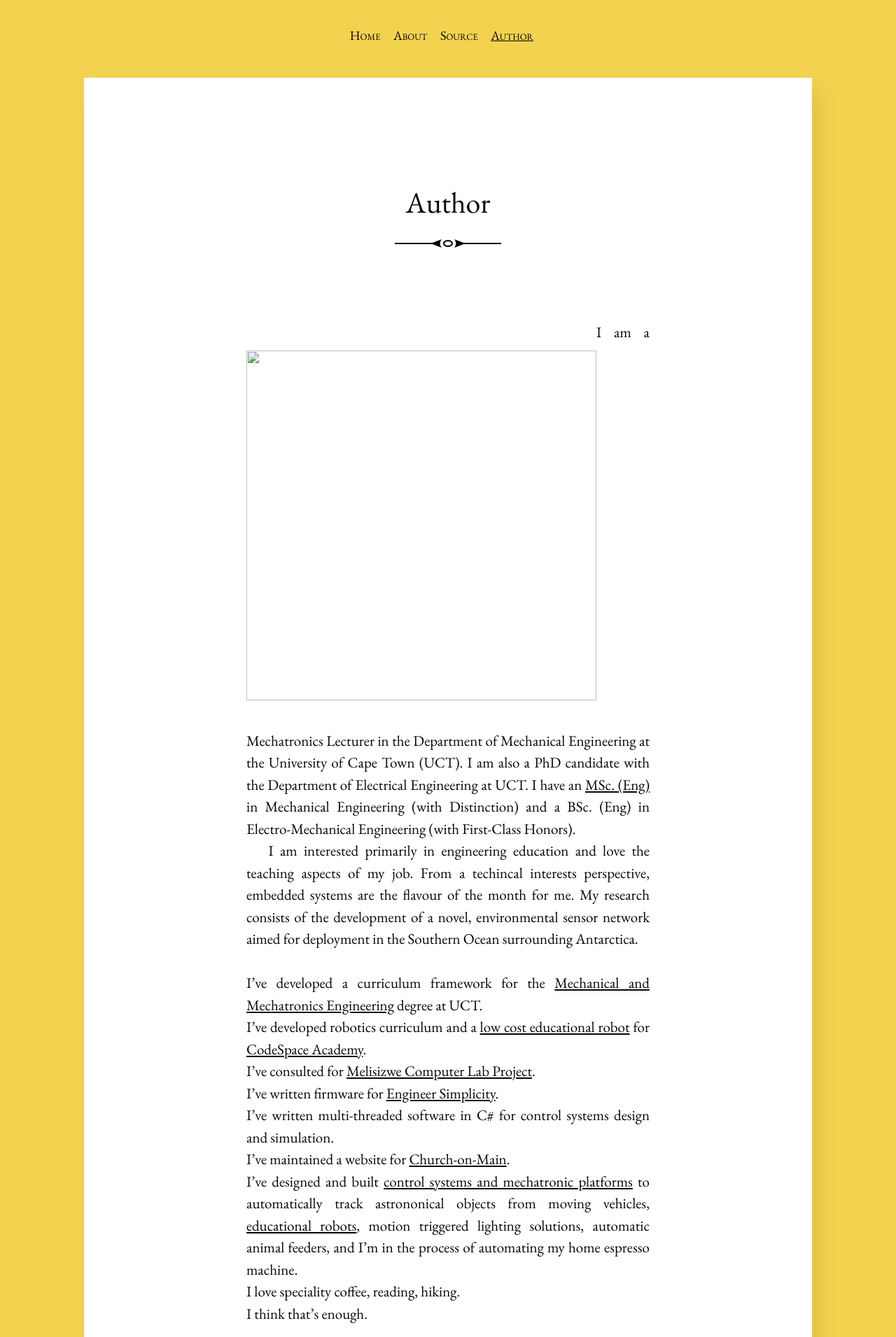
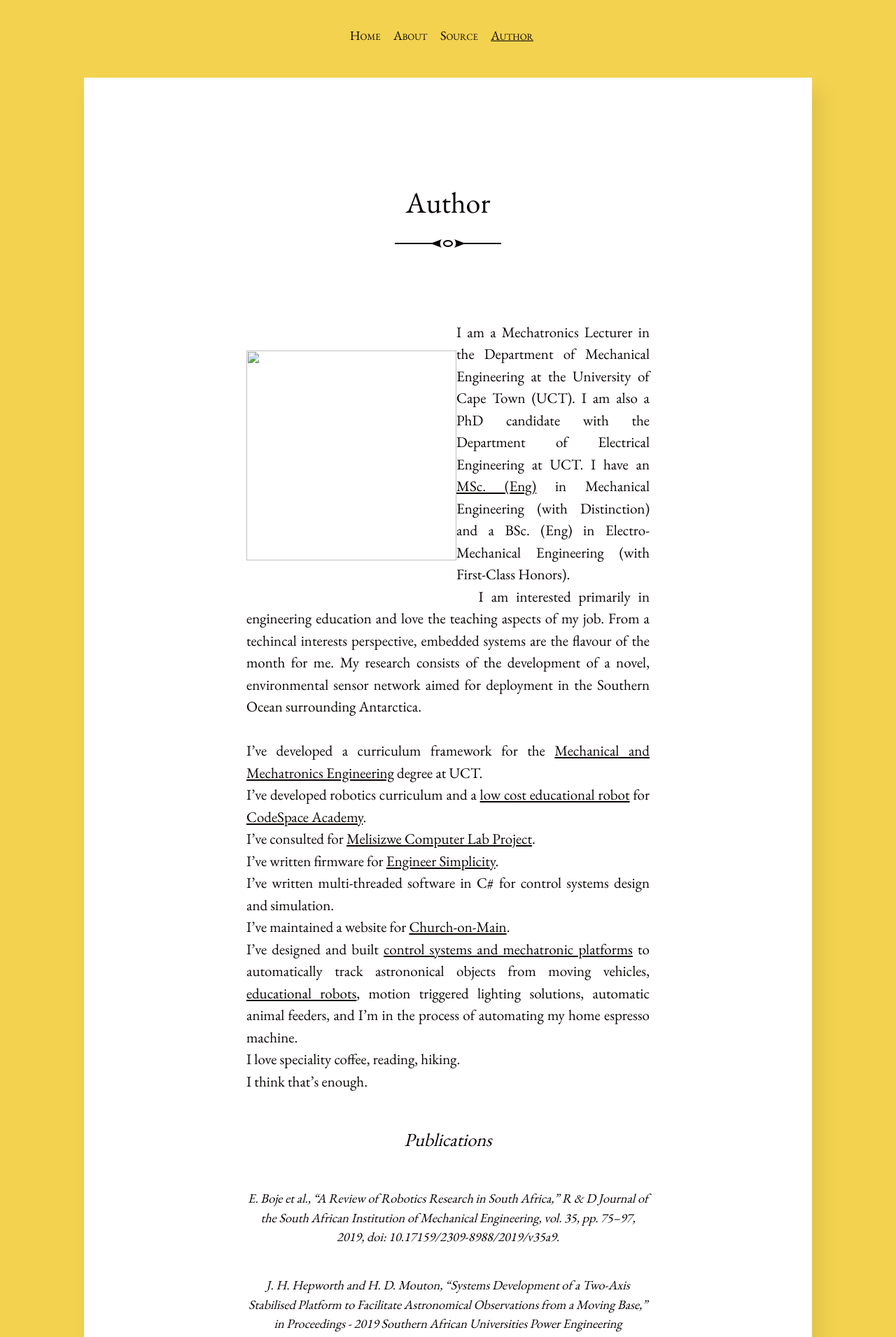
Before and after one commit to opus-meum/opus-meum.github.io, a Jekyll site: the page built from author.md, in a window 1280 px wide. Shown: the top 1911 px of the page at 70% size. Built offline with Jekyll 4.4.1, drawn with Linux system fonts in a browser that asks for light colours.

Commit message:
Update author.md

```diff
--- a/author.md
+++ b/author.md
@@ -3,7 +3,7 @@ layout: post
 title: Author
 ---
 
-<img src="/assests/james_hepworth.jpeg" style="width:500px;height:500px;float:left;">I am a Mechatronics Lecturer in the Department of Mechanical Engineering at the University of Cape Town (UCT). I am also a PhD candidate with the Department of Electrical Engineering at UCT. I have an [MSc. (Eng)](https://github.com/opus-meum/masters) in Mechanical Engineering (with Distinction) and a BSc. (Eng) in Electro-Mechanical Engineering (with First-Class Honors).
+<img src="/assets/james_hepworth.jpeg" style="width:300px;height:300px;float:left;">I am a Mechatronics Lecturer in the Department of Mechanical Engineering at the University of Cape Town (UCT). I am also a PhD candidate with the Department of Electrical Engineering at UCT. I have an [MSc. (Eng)](https://github.com/opus-meum/masters) in Mechanical Engineering (with Distinction) and a BSc. (Eng) in Electro-Mechanical Engineering (with First-Class Honors).
 
 I am interested primarily in engineering education and love the teaching aspects of my job. From a techincal interests perspective, embedded systems are the flavour of the month for me. My research consists of the development of a novel, environmental sensor network aimed for deployment in the Southern Ocean surrounding Antarctica.<br><br>
 I've developed a curriculum framework for the [Mechanical and Mechatronics Engineering](http://www.mecheng.uct.ac.za/mec/ug/bsc-elec-mech-eng) degree at UCT.<br>
@@ -31,5 +31,5 @@ I think that's enough.
   text-justify: inter-word;">
   <strong>E:</strong> <a href="mailto:james.hepworth@uct.ac.za">james.hepworth@uct.ac.za</a> (UCT)<br>
   <strong>E:</strong> <a href="mailto:james@opusmeum.dev">james@opusmeum.dev</a> (Consulting)<br>
-  <strong>L:</strong> <a href="www.linkedin.com/in/james-h-hepworth]"> www.linkedin.com/in/james-h-hepworth</a>
+  <strong>L:</strong> <a href="www.linkedin.com/in/james-h-hepworth"> www.linkedin.com/in/james-h-hepworth</a>
 </div>
```
